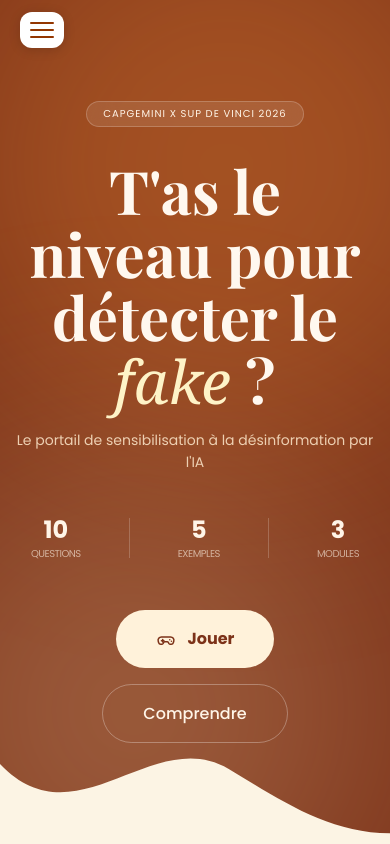
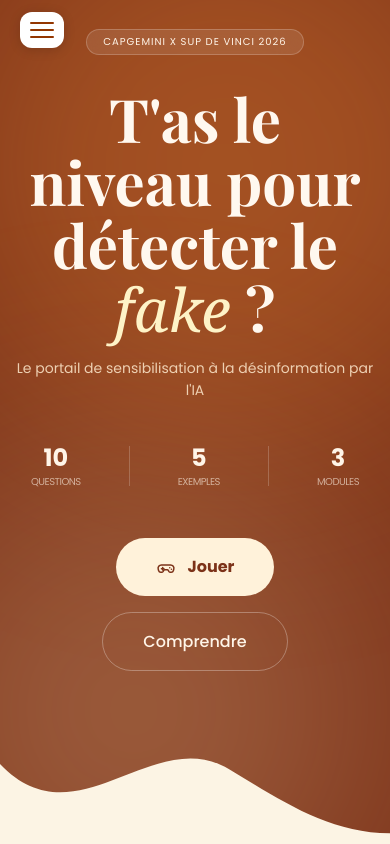
Before and after one commit to mlft9/projet-special-week, a React (Vite) app in the folder app/: page / in a window 390 px wide. Shown: the top 844 px of the page. Built offline with nearby package versions, Linux system fonts and the light colour scheme; a web font is replaced by a local one.

Commit message:
fix responsive

```diff
--- a/app/src/pages/Home.tsx
+++ b/app/src/pages/Home.tsx
@@ -109,7 +109,7 @@ export default function Home() {
           <BurgerMenu />
         </div>
 
-        <div className="relative z-10 flex w-full max-w-5xl flex-col items-center justify-center px-4 text-center">
+        <div className="relative z-10 flex w-full max-w-5xl flex-col items-center justify-center px-4 pb-36 text-center">
           <div className="animate-in bg-white/10 backdrop-blur-md border border-white/20 rounded-full px-4 py-1 text-[10px] tracking-widest uppercase">
             CAPGEMINI x SUP DE VINCI 2026
           </div>
```
